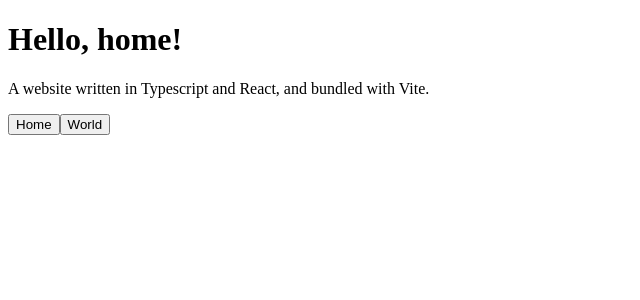
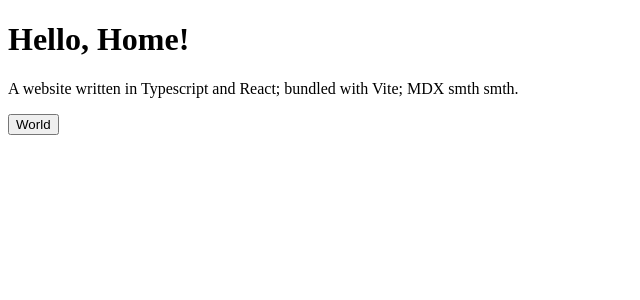
Before and after one commit to smackcrane/notebook, a React (Vite) app: page / in a window 1280 px wide. Shown: the top 300 px of the page, without its empty margins (0-640 px from the left). Built offline with nearby package versions, Linux system fonts and the light colour scheme.

Commit message:
proper navigation to mdx pages

```diff
--- /dev/null
+++ b/src/Link.tsx
@@ -0,0 +1,13 @@
+import { useContext } from "react"
+import { NavigationContext } from "./navigationContext"
+
+export default function Link({
+    slug,
+    children,
+}: {
+    slug: string
+    children: React.ReactNode
+}) {
+    const nav = useContext(NavigationContext)
+    return <button onClick={() => nav.setPage(slug)}>{children}</button>
+}
--- a/src/index.tsx
+++ b/src/index.tsx
@@ -17,10 +17,7 @@ function Website() {
             <NavigationContext.Provider
                 value={{
                     page: page,
-                    setPage: (page) => {
-                        console.log(page)
-                        setPage(page)
-                    },
+                    setPage: setPage,
                 }}
             >
                 <Page />
--- a/src/page.tsx
+++ b/src/page.tsx
@@ -1,19 +1,15 @@
 import { useContext } from "react"
 import { NavigationContext } from "./navigationContext"
+
+const pages = import.meta.glob("./pages/*.mdx", {
+    import: "default",
+    eager: true,
+})
 
 export { Page }
 
 function Page() {
     const nav = useContext(NavigationContext)
-    return (
-        <>
-            <h1>Hello, {nav.page}!</h1>
-            <p>
-                A website written in Typescript and React, and bundled with
-                Vite.
-            </p>
-            <button onClick={() => nav.setPage("home")}>Home</button>
-            <button onClick={() => nav.setPage("world")}>World</button>
-        </>
-    )
+    const Page = pages[`./pages/${nav.page}.mdx`] as React.ComponentType
+    return <Page />
 }
--- /dev/null
+++ b/src/pages/home.mdx
@@ -0,0 +1,7 @@
+import Link from "../Link.tsx"
+
+# Hello, Home!
+
+A website written in Typescript and React; bundled with Vite; MDX smth smth.
+
+<Link slug="world">World</Link>
--- /dev/null
+++ b/src/pages/world.mdx
@@ -0,0 +1,7 @@
+import Link from "../Link.tsx"
+
+# Hello, World!
+
+A website written in Typescript and React; bundled with Vite; MDX smth smth.
+
+<Link slug="home">Home</Link>
```
Also changed, not shown: tsconfig.json (+5 -2 lines).
